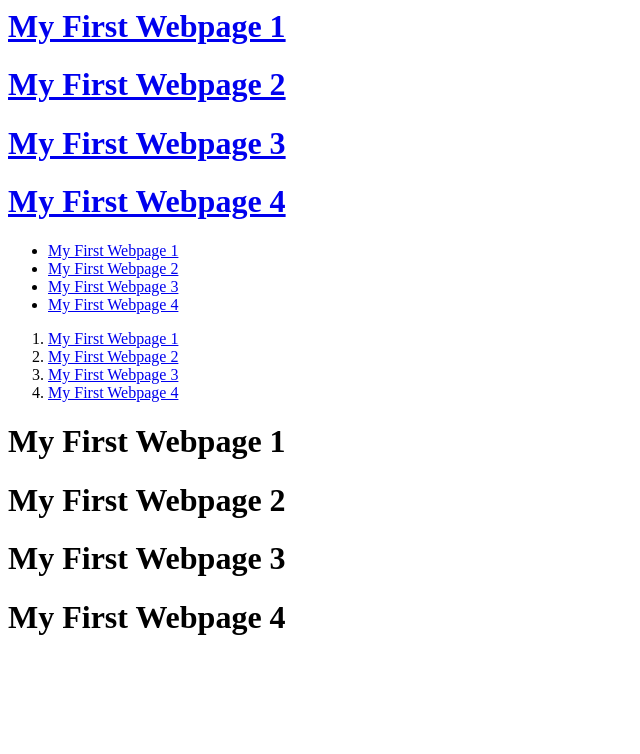
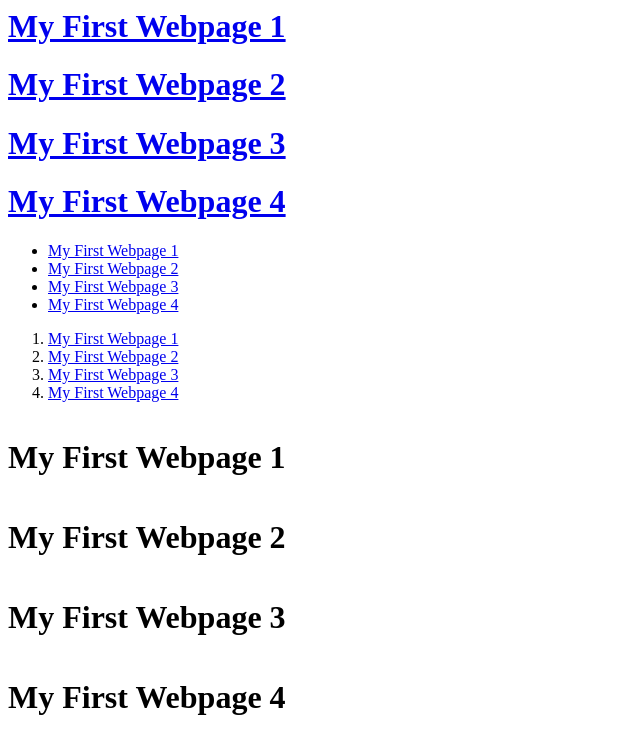
Before and after one commit to gopinathmukherjee272006-del/studentproject2, a plain HTML site: page index.html in a window 1280 px wide. Shown: the whole page, without its empty margins (0-640 px from the left). Drawn offline with Linux system fonts and the light colour scheme.

Commit message:
Update index.html

```diff
--- a/index.html
+++ b/index.html
@@ -24,7 +24,7 @@
         <li><a href="page4.html">My First Webpage 4</a></li>
     </ol>
 
-        <div>
+        <div class="firstDiv">
         <h1>My First Webpage 1</h1>
         <h1>My First Webpage 2</h1>
         <h1>My First Webpage 3</h1>
```
